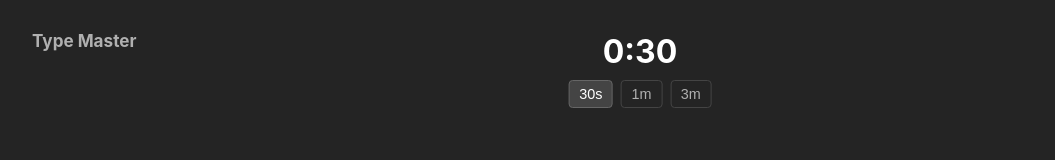
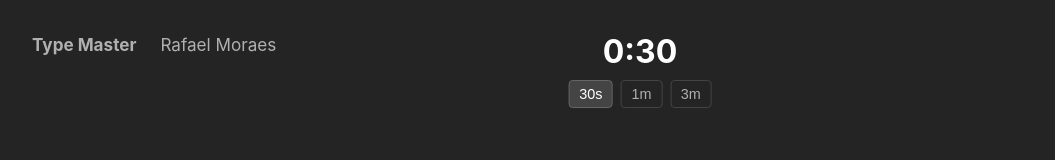
Before and after one commit to rbmrs/thetypemaster, a React (Vite) app: page / in a window 1280 px wide. Shown: the top 160 px of the page, without its empty margins (0-1055 px from the left). Built offline with nearby package versions, Linux system fonts and the light colour scheme.

Commit message:
Add header link to personal website
Co-Authored-By: Claude Opus 5.5 <noreply@anthropic.com>

```diff
--- a/src/App.jsx
+++ b/src/App.jsx
@@ -184,6 +184,9 @@ function App() {
     <>
       <div className="app">
         <h1>Type Master</h1>
+        <nav className="site-nav">
+          <a href="https://rbmrs.github.io/rbmrs/">Rafael Moraes</a>
+        </nav>
       </div>
 
       <div className="timer-container">
--- a/src/index.css
+++ b/src/index.css
@@ -74,6 +74,20 @@ body {
   left: 2rem;
   padding: 0;
   text-align: left;
+  display: flex;
+  align-items: baseline;
+  gap: 1.5rem;
+}
+.site-nav a {
+  font-size: 1.07em;
+  color: #b0b0b0;
+  text-decoration: none;
+  transition: color 0.2s ease;
+}
+.site-nav a:hover,
+.site-nav a:focus-visible {
+  color: #fff;
+  text-decoration: underline;
 }
 .stats-bar {
   display: flex;
```
